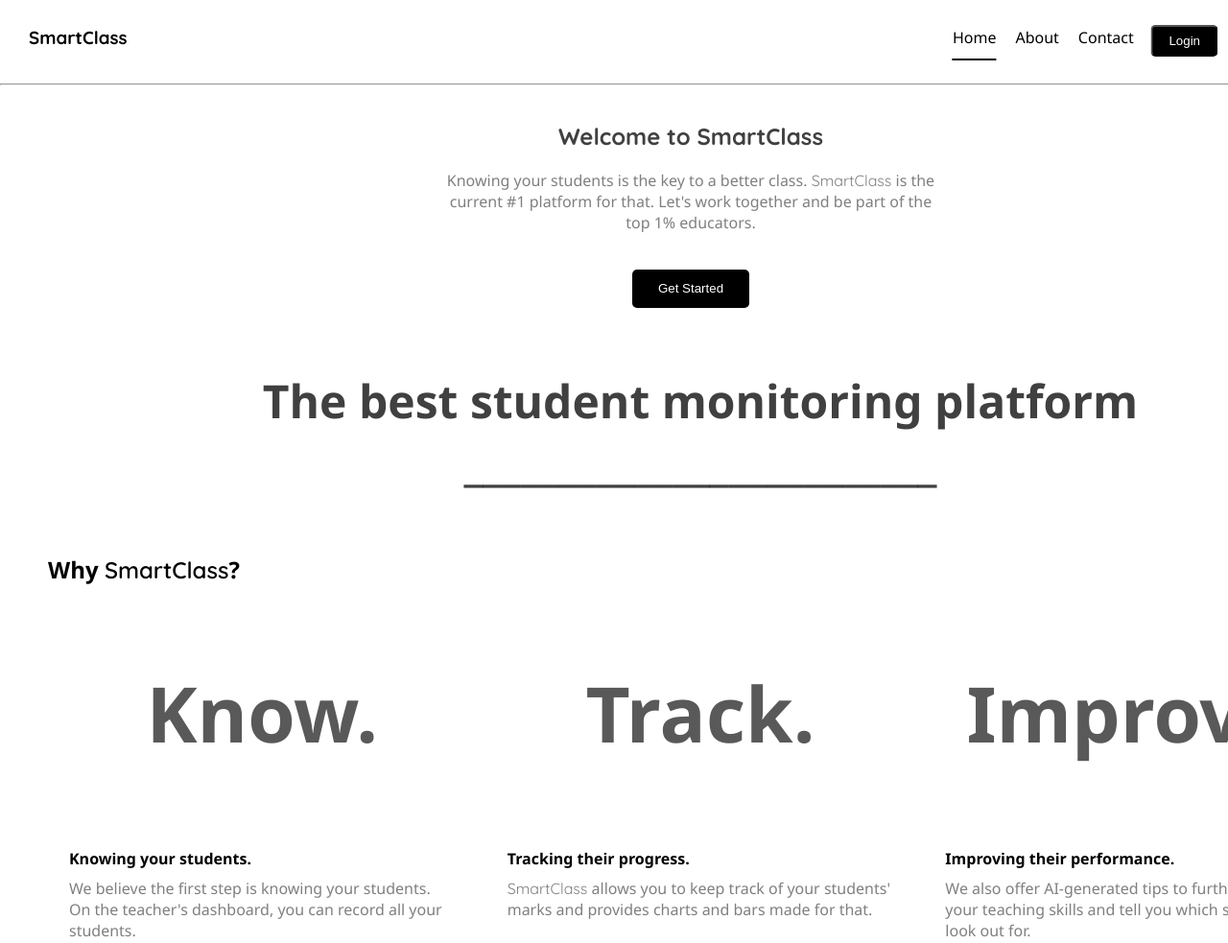
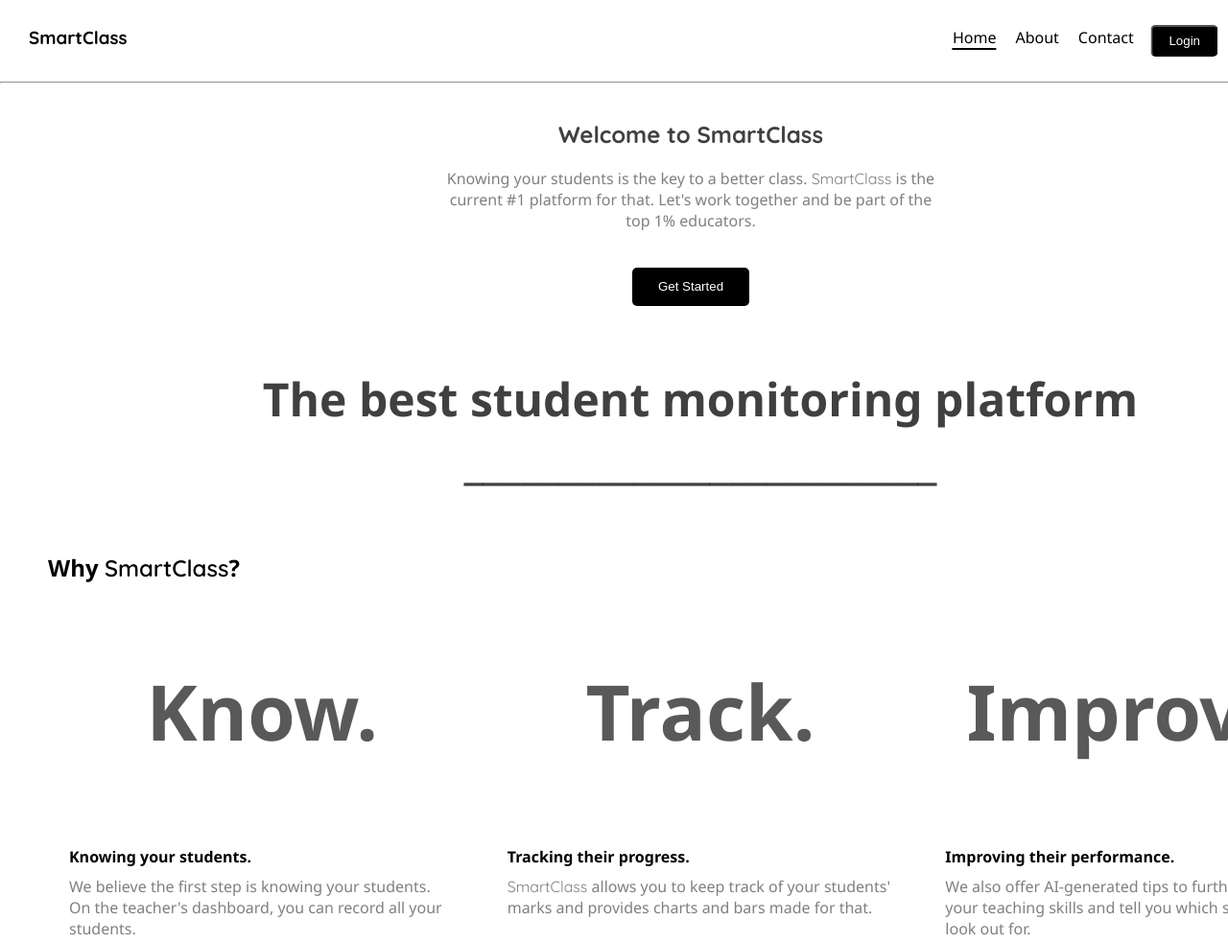
Before and after one commit to mgalen007/SmartClass, a plain HTML site: page index.html in a window 1280 px wide. Shown: the top 983 px of the page at 96% size. Drawn offline with nearby package versions, Linux system fonts and the light colour scheme; a web font is replaced by a local one.

Commit message:
Adjusted navbar and enabled form submission

```diff
--- a/assets/stylesheets/about.css
+++ b/assets/stylesheets/about.css
@@ -7,7 +7,7 @@ header{
     padding: 0 10px;
 }
 
-#main{
+#main-page{
     border-bottom-color: black;
 }
 
--- a/assets/stylesheets/index.css
+++ b/assets/stylesheets/index.css
@@ -22,7 +22,7 @@ body{
     width: 1440px;
 }
 
-#main{
+#main-page{
     border-bottom-color: black;
 }
 
--- a/index.html
+++ b/index.html
@@ -18,10 +18,10 @@
         </div>
         <nav>
             <ul id="pages">
-                <a id="main" class="link" href="index.html"><li id="main">Home</li></a>
-                <a class="link" href="about.html"><li>About</li></a>
-                <a class="link" href="#"><li>Contact</li></a>
-                <a href="#"><li><button id="nav-button">Login</button></li></a>
+                <li><a id="main-page" class="link" href="index.html">Home</a></li>
+                <li><a class="link" href="about.html">About</a></li>
+                <li><a class="link" href="#">Contact</a></li>
+                <li><a href="#"><button id="nav-button">Login</button></a></li>
             </ul>
         </nav>
     </header><hr>
```
Also changed, not shown: about.html (+7 -6 lines).
